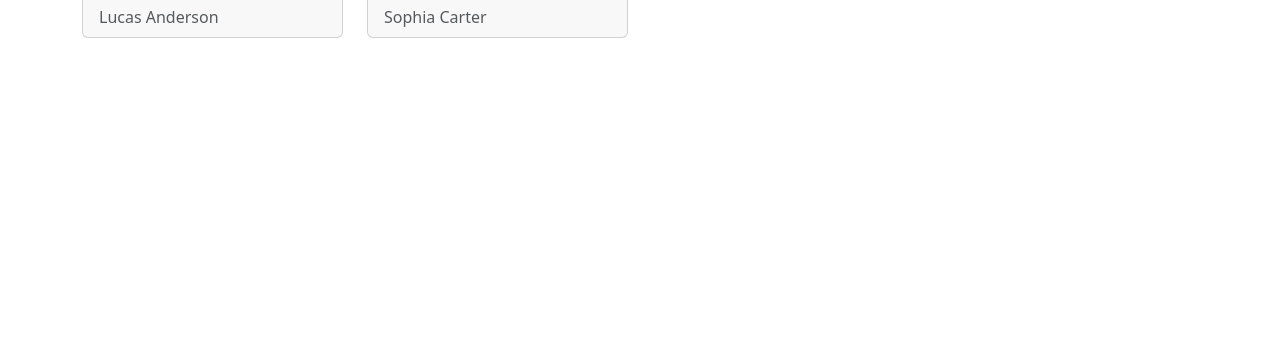
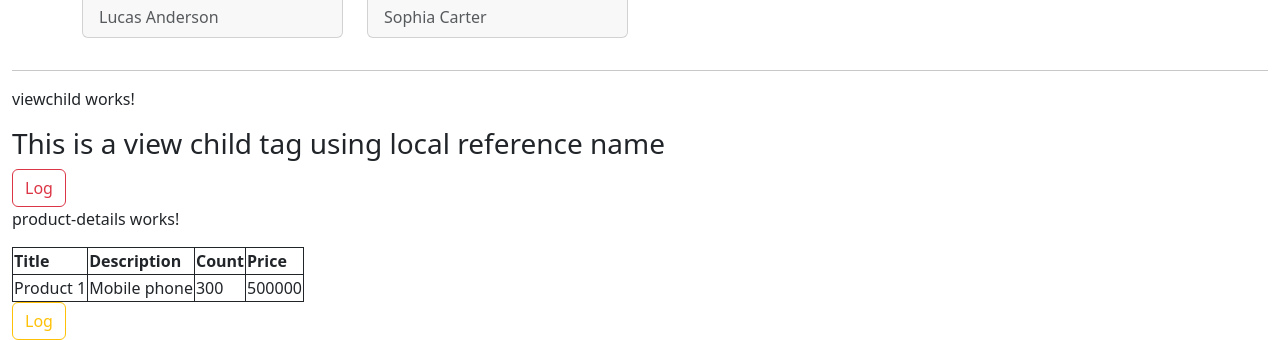
Before and after one commit to MHGalaxy/LearnAngular, an Angular app: page / in a window 1280 px wide. Shown: the part 5117-5457 px from the top of the page. Before the commit the page ends 5171 px from the top, so only its background shows below. Built offline with nearby package versions, Linux system fonts and the light colour scheme.

Commit message:
add viewchild component

```diff
--- /dev/null
+++ b/src/app/Components/viewchild/viewchild.component.html
@@ -0,0 +1,7 @@
+<p>viewchild works!</p>
+
+<h3 #LocalReferenceName>This is a view child tag using local reference name</h3>
+<button class="btn btn-outline-danger" (click)="handleLog()">Log</button>
+
+<app-product-details #ProductDetails></app-product-details>
+<button class="btn btn-outline-warning" (click)="handleCompnentLog()">Log</button>
--- /dev/null
+++ b/src/app/Components/viewchild/viewchild.component.ts
@@ -0,0 +1,29 @@
+import {Component, ElementRef, ViewChild} from '@angular/core';
+import {ProductDetailsComponent} from '../product-details/product-details.component';
+
+@Component({
+  selector: 'app-viewchild',
+  standalone: true,
+  imports: [
+    ProductDetailsComponent
+  ],
+  templateUrl: './viewchild.component.html',
+  styleUrl: './viewchild.component.css'
+})
+export class ViewchildComponent {
+
+  @ViewChild('LocalReferenceName')
+  firstPara!:ElementRef;
+
+  @ViewChild('ProductDetails')
+  productDetailsComponent!: ProductDetailsComponent;
+
+  handleLog(){
+    //console.log(this.firstPara);
+    console.log(this.firstPara.nativeElement.textContent);
+  }
+
+  handleCompnentLog(){
+    console.log(this.productDetailsComponent.productInfo.title);
+  }
+}
--- a/src/app/app.component.html
+++ b/src/app/app.component.html
@@ -46,6 +46,8 @@
     <app-blog-list></app-blog-list>
     <hr/>
     <app-course-list></app-course-list>
+    <hr/>
+    <app-viewchild></app-viewchild>
   </div>
 </body>
 </html>
--- a/src/app/app.component.ts
+++ b/src/app/app.component.ts
@@ -13,12 +13,13 @@ import {NgtemplateComponent} from './Components/ngtemplate/ngtemplate.component'
 import {BlogListComponent} from './Components/blog-list/blog-list.component';
 import {CourseListComponent} from './Components/course-list/course-list.component';
 import {CreateCourseComponent} from './Components/create-course/create-course.component';
+import {ViewchildComponent} from './Components/viewchild/viewchild.component';
 
 //decorator factory
 @Component({
   selector: 'app-root',
   standalone: true,
-  imports: [RouterOutlet, ProductListComponent, ProductDetailsComponent, CreateProductComponent, TowWayBindingComponent, NgifNgforComponent, NgswitchComponent, ContactUsComponent, NgclassComponent, NgcontentComponent, NgtemplateComponent, BlogListComponent, CourseListComponent, CreateCourseComponent],
+  imports: [RouterOutlet, ProductListComponent, ProductDetailsComponent, CreateProductComponent, TowWayBindingComponent, NgifNgforComponent, NgswitchComponent, ContactUsComponent, NgclassComponent, NgcontentComponent, NgtemplateComponent, BlogListComponent, CourseListComponent, CreateCourseComponent, ViewchildComponent],
   templateUrl: './app.component.html',
   styleUrl: './app.component.css'
 })
```
Also changed, not shown: src/app/Components/viewchild/viewchild.component.css (added), 1 other file (tests, documents, lock files or other folders).
